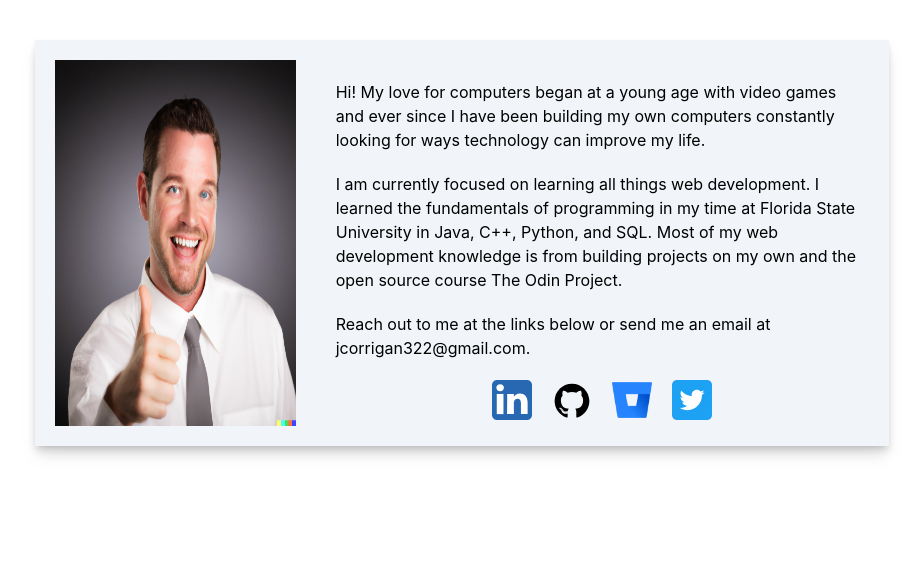
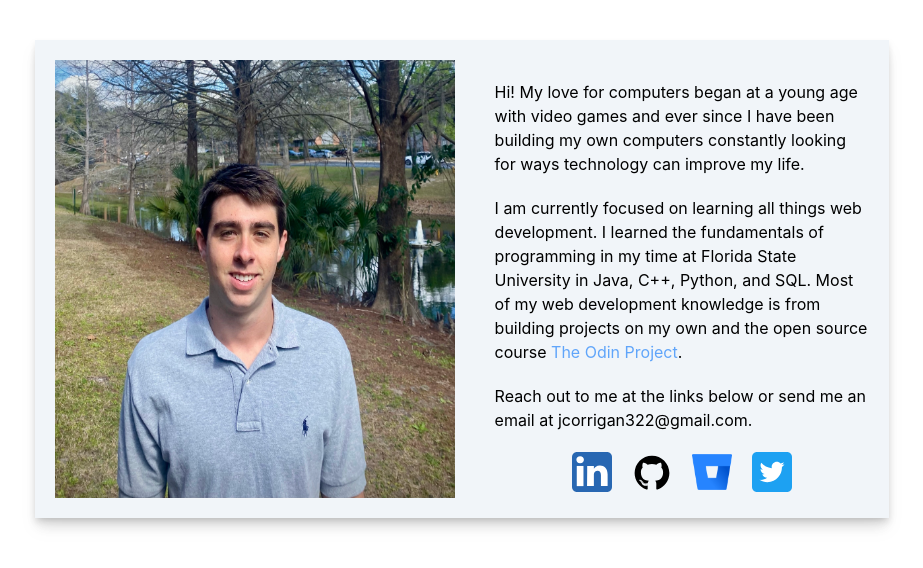
Before and after one commit to JohnCorrigan1/my-portfolio, a Next.js app: page /components/About in a window 1280 px wide. Shown: the top 568 px of the page, without its empty margins (178-1101 px from the left). Built offline with nearby package versions, Linux system fonts and the light colour scheme.

Commit message:
swapped about picture

```diff
--- a/pages/components/About.jsx
+++ b/pages/components/About.jsx
@@ -1,6 +1,6 @@
 import React from "react";
 import Image from "next/image";
-import Person from "./../../public/person.png";
+import Me from "./../../public/me.jpg";
 import Linkedln from "./../../public/linkedln.svg";
 import BitBucket from "./../../public/bitbucket.png";
 import Github from "./../../public/github.svg";
@@ -10,7 +10,7 @@ export default function About() {
   return (
     <div className="flex justify-center mt-10">
       <div className="flex container gap-10 w-2/3 justify-center bg-slate-100 p-5 shadow-lg drop-shadow-lg xl:w-11/12">
-        <Image src={Person} alt="Picture of me" />
+        <Image src={Me} alt="Picture of me" />
         <div className="flex flex-col">
           <p className="mt-5">
           Hi! My love for computers began at a young age with video games and
@@ -20,7 +20,7 @@ export default function About() {
            <p className="mt-5">
             I am currently focused on
             learning all things web development. I learned the fundamentals of programming in my time at Florida State University in Java, C++, Python, and SQL.
-            Most of my web development knowledge is from building projects on my own and the open source course <a href="" rel="noreffer" target="_blank">The Odin Project</a>.
+            Most of my web development knowledge is from building projects on my own and the open source course <a className="text-blue-400 hover:text-blue-500" href="https://www.theodinproject.com" rel="noreffer" target="_blank">The Odin Project</a>.
           </p>
           <p className="mt-5 mb-5">
             Reach out to me at the links below or send me an email at jcorrigan322@gmail.com.
```
Also changed, not shown: public/me.jpg (added).
